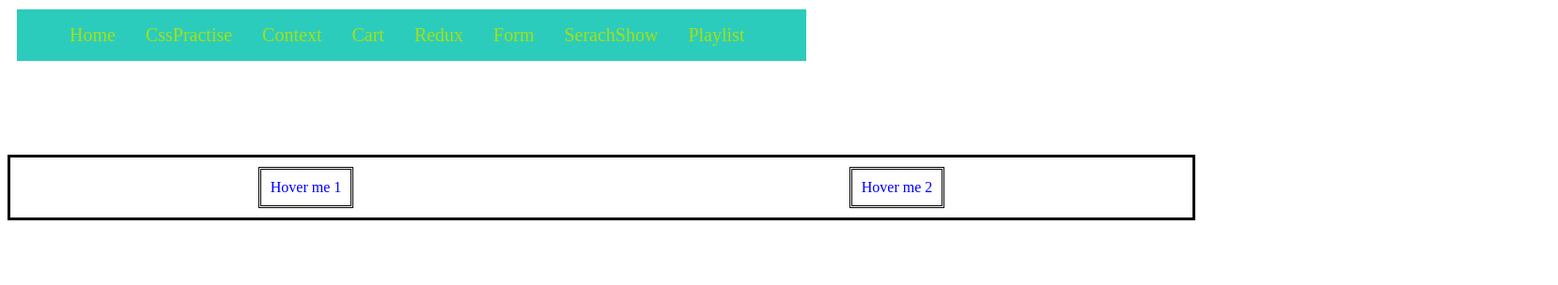
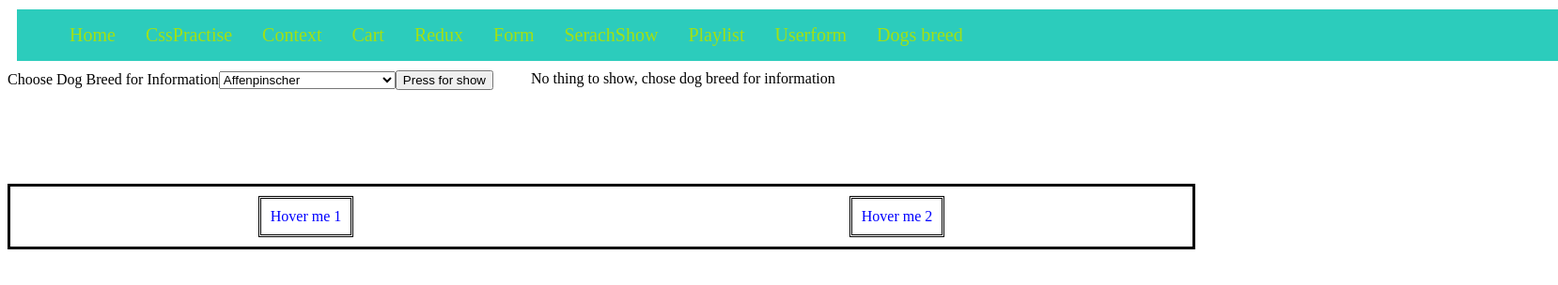
Before and after one commit to vasifwill/cssPrac, a React (Create React App) app: page /dogsbreed in a window 1280 px wide. Shown: the top 304 px of the page at 94% size, 1658 px wide, since content can reach past the window. Built offline with nearby package versions, Linux system fonts and the light colour scheme.

Commit message:
dog breed

```diff
--- a/src/App.css
+++ b/src/App.css
@@ -82,7 +82,7 @@ ul {
     margin: 10px;
     background-color: #2cccbc;
     overflow: hidden;
-    width: 800px;
+    width: 1600px;
 
   }
 
--- a/src/App.js
+++ b/src/App.js
@@ -9,10 +9,12 @@ import { Cart } from "./Cart";
 import blog from "./data";
 import { Counter} from "./ReduxCalculator";
 import { Form } from "./Form";
+import {UserForm} from "./UserForm";
 // import { Api } from "./Api";
 import axios from "axios";
 import { SearchShow } from "./SearchShow";
 import { Playlist } from "./Playlist";
+import { DogsBreed } from "./DogsBreed";
 
 
 function App() {
@@ -64,6 +66,8 @@ function App() {
         <li><Link to="/form">Form</Link></li>
         <li><Link to="/searchshow">SerachShow</Link></li>
         <li><Link to="/playlist">Playlist</Link></li>
+        <li> <Link to="/userform">Userform</Link></li>
+        <li><Link to="/dogsbreed">Dogs breed</Link></li>
       </ul>
       </div>
 
@@ -78,6 +82,8 @@ function App() {
     <Route path="/form" element={<Form  form={form} HandleForm={HandleForm} handleFormSubmit={handleFormSubmit} formButton={formButton}/>} />
     <Route path="/searchshow" element={<SearchShow/>}></Route>
     <Route path="/playlist" element={<Playlist />}></Route>
+    <Route path="/userform" element={<UserForm />}></Route>
+    <Route path="/dogsbreed" element={<DogsBreed />}></Route>
     </Routes>
     </contextApi.Provider>
     </div>
--- /dev/null
+++ b/src/DogsBreed.css
@@ -0,0 +1,9 @@
+.main{
+    display: flex;
+    flex-direction: row;
+    gap: 20px;
+}
+
+.select{
+    width: 400px !important;
+}
--- /dev/null
+++ b/src/DogsBreed.js
@@ -0,0 +1,95 @@
+import React,{useState, useEffect} from 'react'
+import './DogsBreed.css'
+/*
+In your code, replace the API reference from api.thecatapi.com with api.thedogapi.com.
+API KEY: live_rhd4NmGkA1tFoe8F3np5qId3nuC81OnMKMLf33eBs78Y54kAvedRNxIMH0Darxck
+EXAMPLE:https://api.thedogapi.com/v1/images/search?limit=10&breed_ids=1&api_key=live_rhd4NmGkA1tFoe8F3np5qId3nuC81OnMKMLf33eBs78Y54kAvedRNxIMH0Darxck
+
+*/
+
+export const DogsBreed = () => {
+  const [selected, setSelected] = useState('')
+  const [data, setData] = useState('')
+  const [button, setButton] = useState(false)
+
+  const selection  = [
+    {
+      "id": 1,
+      "name": "Affenpinscher"
+    },
+    {
+      "id": 2,
+      "name": "Afghan Hound"
+    },
+    {
+      "id": 3,
+      "name": "African Hunting Dog"
+    },
+    {
+      "id": 4,
+      "name": "Airedale Terrier"
+    },
+    {
+      "id": 5,
+      "name": "Akbash Dog"
+    },
+    {
+      "id": 6,
+      "name": "Akita"
+    },
+    {
+      "id": 7,
+      "name": "Alapaha Blue Blood Bulldog"
+    },
+    {
+      "id": 8,
+      "name": "Alaskan Husky"
+    },
+    {
+      "id": 9,
+      "name": "Alaskan Malamute"
+    },
+    {
+      "id": 10,
+      "name": "American Bulldog"
+    }
+  ]
+
+  const handleSelections = (e) => {
+    setSelected(e.target.value)
+    console.log(data)
+    console.log("this is " + selected)
+  }
+
+  const handleApi = () => {
+    fetch(`https://api.thedogapi.com/v1/images/search?limit=1&breed_ids=${selected}&api_key=live_rhd4NmGkA1tFoe8F3np5qId3nuC81OnMKMLf33eBs78Y54kAvedRNxIMH0Darxck`).then((res) => res.json()).then((data) => {
+      setData(data.url)
+      console.log(data)
+    }).catch((err) => console.log(err))
+
+    setButton(true)
+  }
+
+
+
+  return (
+    <>
+      <div className='main'>
+        <div>
+        <label  >Choose Dog Breed for Information</label>
+          <select onChange={handleSelections}>
+          {selection.map(item =>
+            <option key = {item.id} value={item.id}>{item.name} </option>
+          )}
+
+          </select>
+          <button onClick={handleApi}>Press for show</button>
+        </div>
+        <div>{selected}</div>
+        {button ? (<div>{data}</div>) : 'No thing to show, chose dog breed for information'}
+
+        {/* <img href={data} alt='breed'/> */}
+      </div>
+    </>
+  )
+}
--- /dev/null
+++ b/src/UserForm.js
@@ -0,0 +1,36 @@
+import React from 'react';
+import { useState } from 'react';
+
+
+
+export const UserForm = ()=> {
+    const [state, setSate] = useState({
+        name: '',
+        password: '',
+    })
+
+
+    const handleChange = (e)=> {
+        const {name, value} = e.target
+        setSate({...state, [name]:value})
+    }
+
+    const handleSubmit = (e)=> {
+     e.preventDefault()
+     console.log('Submitted ' +state.name)
+    }
+
+
+
+    return (
+        <>
+            <form onSubmit={handleSubmit}>
+            <label htmlFor='name'>Name</label>
+                <input name='name' onChange={handleChange}></input>
+                <label htmlFor='pass'>Password</label>
+                <input name='pass' onChange={handleChange}></input>
+                <button type='submit' style={{height:'20px', width:'30px', color:'blue'}}></button>
+            </form>
+        </>
+    )
+}
```
